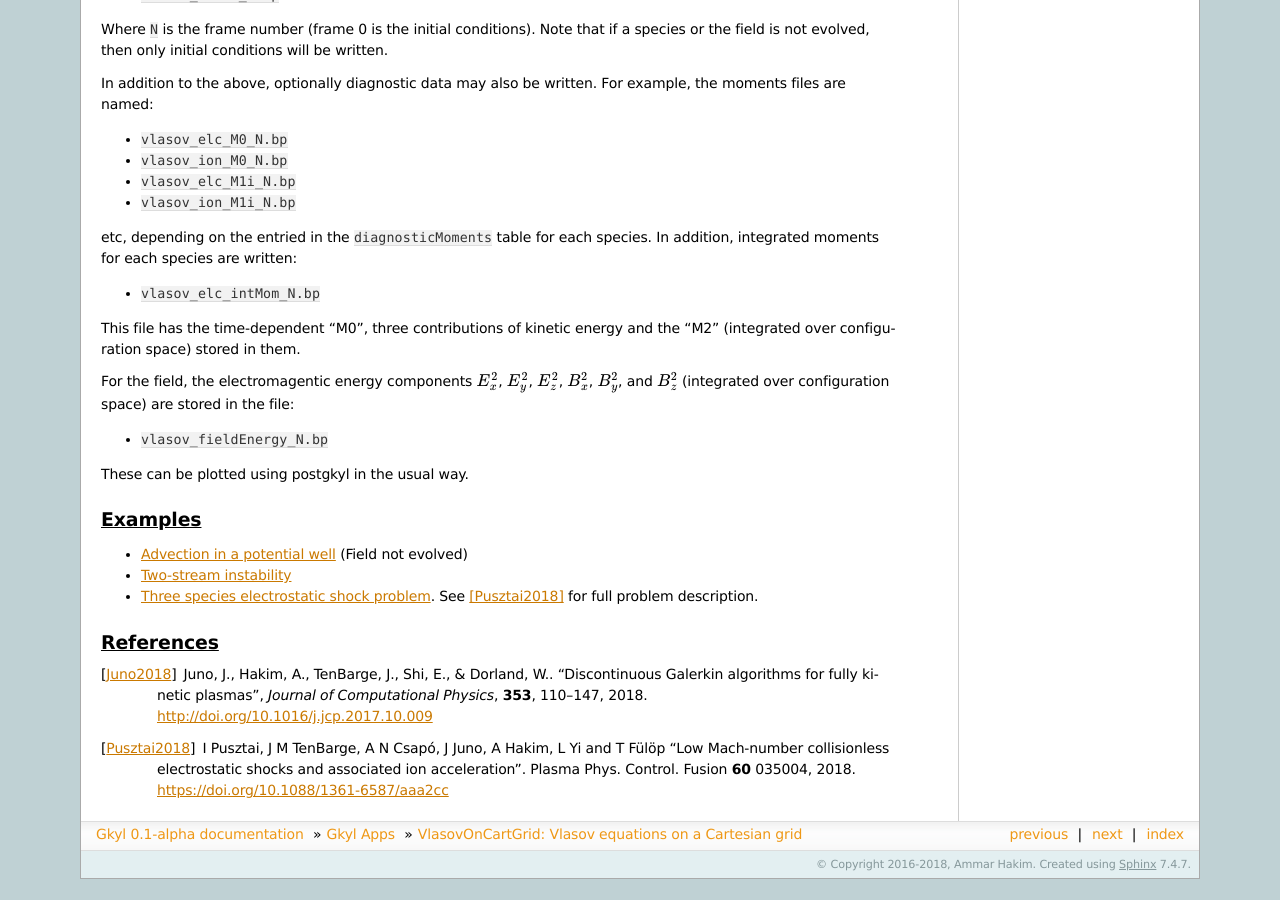
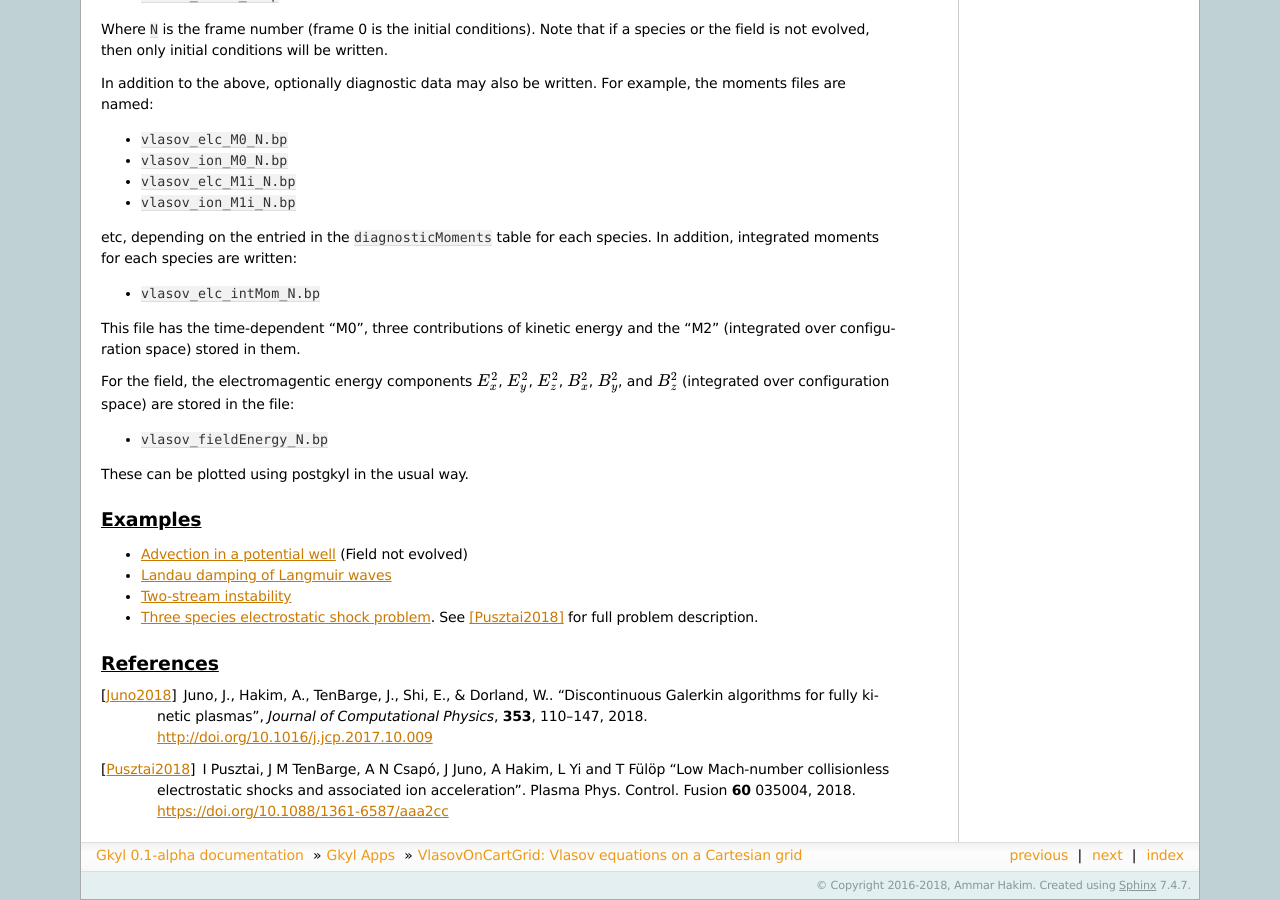
Before and after one commit to ammarhakim/gkyl-doc, a Sphinx documentation site: the page built from source/gkyl/VlasovOnCartGrid.rst, in a window 1280 px wide and 900 px high, scrolled down 4147 px. Built offline with Sphinx 7.4.7, drawn with Linux system fonts in a browser that asks for light colours; before the commit the page ends 5026 px from its top, so only the background shows below that.

Commit message:
New examples and minor updates

```diff
--- a/source/gkyl/VlasovOnCartGrid.rst
+++ b/source/gkyl/VlasovOnCartGrid.rst
@@ -367,6 +367,7 @@ Examples
 --------
 
 - :doc:`Advection in a potential well <pot-well>` (Field not evolved)
+- :doc:`Landau damping of Langmuir waves <es-landau-damp>`
 - :doc:`Two-stream instability <es-two-stream>`
 - :doc:`Three species electrostatic shock problem
   <al-ion-es-shock>`. See [Pusztai2018]_ for full problem description.
--- /dev/null
+++ b/source/gkyl/es-landau-damp.rst
@@ -0,0 +1,2 @@
+.. literalinclude:: es-landau-damp.lua
+  :language: lua
```
Also changed, not shown: 1 other file.
